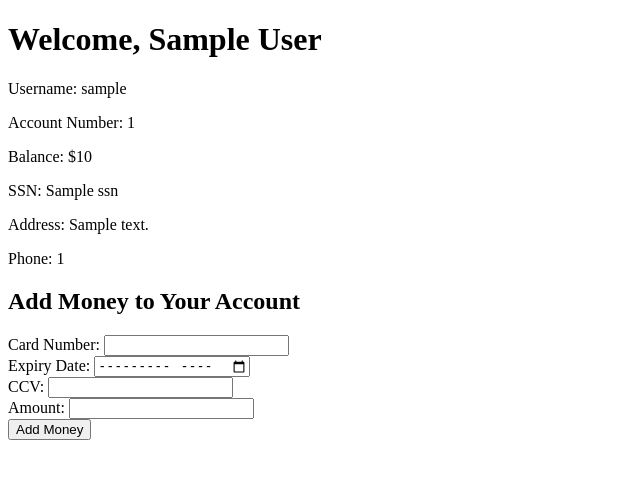
After one commit to TheDeadlyFlower1098/170Final, a Flask app: template templates/account.html in a window 1280 px wide. The commit adds this page. Shown: the top 479 px of the page, without its empty margins (0-640 px from the left). Run offline with Flask 3, Linux system fonts and the light colour scheme; the template is opened without the code that fills it: most values are stand-ins (such as "Sample title", 1, 10 or a date in 2020).

Commit message:
Worked on the My Account page (Git is making me push to pull mari's changes)

```diff
--- a/main.py
+++ b/main.py
@@ -1,17 +1,119 @@
-from flask import Flask, render_template, request, redirect, url_for, flash
+from flask import Flask, render_template, request, redirect, url_for, flash, session
 from sqlalchemy import create_engine, text
-from werkzeug.security import generate_password_hash
+from werkzeug.security import generate_password_hash, check_password_hash
+from datetime import datetime
+import random
 
 app = Flask(__name__)
 
 con_str = "mysql://root:cset155@localhost/bank"
 engine = create_engine(con_str, echo=True)
 conn = engine.connect()
+app.secret_key = 'your_secret_key'
 
 @app.route('/')
 def home():
     return render_template('home.html')
 
-# Run the Flask application in debug mode
+# Route to show user's account details
+@app.route('/account')
+def account():
+    if 'user_id' not in session:
+        return redirect(url_for('login'))  # Redirect if not logged in
+
+    user_id = session['user_id']
+    # Query user data
+    query = text("SELECT * FROM users WHERE user_id = :user_id")
+    result = conn.execute(query, user_id=user_id).fetchone()
+
+    if result:
+        user_info = {
+            'username': result['username'],
+            'first_name': result['first_name'],
+            'last_name': result['last_name'],
+            'ssn': result['ssn'],
+            'address': result['address'],
+            'phone_number': result['phone_number'],
+            'account_number': result['account_number'],
+            'balance': result['balance']
+        }
+        return render_template('account.html', user_info=user_info)
+    else:
+        flash('User not found', 'danger')
+        return redirect(url_for('home'))
+
+# Route to handle adding money to the account
+@app.route('/add_money', methods=['GET', 'POST'])
+def add_money():
+    if 'user_id' not in session:
+        return redirect(url_for('login'))  # Redirect if not logged in
+
+    if request.method == 'POST':
+        user_id = session['user_id']
+        card_number = request.form['card_number']
+        expiry_date = request.form['expiry_date']
+        ccv = request.form['ccv']
+        amount = float(request.form['amount'])
+
+        # Verify card details (simple validation for demonstration)
+        if len(card_number) != 16 or not card_number.isdigit():
+            flash('Invalid card number', 'danger')
+            return redirect(url_for('add_money'))
+
+        # Insert into card_transactions table
+        insert_query = text("""
+            INSERT INTO card_transactions (user_id, card_number, expiry_date, ccv, amount)
+            VALUES (:user_id, :card_number, :expiry_date, :ccv, :amount)
+        """)
+        conn.execute(insert_query, user_id=user_id, card_number=card_number, expiry_date=expiry_date, ccv=ccv, amount=amount)
+
+        # Update user's balance in the 'users' table
+        update_query = text("""
+            UPDATE users
+            SET balance = balance + :amount
+            WHERE user_id = :user_id
+        """)
+        conn.execute(update_query, amount=amount, user_id=user_id)
+
+        # Record the transaction in the transactions table
+        transaction_query = text("""
+            INSERT INTO transactions (sender_account_number, amount, transaction_type, description)
+            VALUES (:account_number, :amount, 'credit', 'Card Deposit')
+        """)
+        conn.execute(transaction_query, account_number=session.get('account_number'), amount=amount)
+
+        flash(f'${amount} has been added to your account.', 'success')
+        return redirect(url_for('account'))
+
+    return render_template('add_money.html')
+
+# Route for user login
+@app.route('/login', methods=['GET', 'POST'])
+def login():
+    if request.method == 'POST':
+        username = request.form['username']
+        password = request.form['password']
+
+        query = text("SELECT * FROM users WHERE username = :username")
+        result = conn.execute(query, username=username).fetchone()
+
+        if result and check_password_hash(result['password_hash'], password):
+            session['user_id'] = result['user_id']
+            session['username'] = result['username']
+            session['account_number'] = result['account_number']
+            return redirect(url_for('home'))
+        else:
+            flash('Invalid credentials', 'danger')
+
+    return render_template('login.html')
+
+# Route for user logout
+@app.route('/logout')
+def logout():
+    session.pop('user_id', None)
+    session.pop('username', None)
+    session.pop('account_number', None)
+    return redirect(url_for('home'))
+
 if __name__ == '__main__':
     app.run(debug=True)
--- /dev/null
+++ b/templates/account.html
@@ -0,0 +1,30 @@
+<!DOCTYPE html>
+<html lang="en">
+<head>
+    <meta charset="UTF-8">
+    <meta name="viewport" content="width=device-width, initial-scale=1.0">
+    <title>My Account - Flask Banking App</title>
+</head>
+<body>
+    <h1>Welcome, {{ user_info.first_name }} {{ user_info.last_name }}</h1>
+    <p>Username: {{ user_info.username }}</p>
+    <p>Account Number: {{ user_info.account_number }}</p>
+    <p>Balance: ${{ user_info.balance }}</p>
+    <p>SSN: {{ user_info.ssn }}</p>
+    <p>Address: {{ user_info.address }}</p>
+    <p>Phone: {{ user_info.phone_number }}</p>
+
+    <h2>Add Money to Your Account</h2>
+    <form action="{{ url_for('add_money') }}" method="POST">
+        <label for="card_number">Card Number:</label>
+        <input type="text" name="card_number" id="card_number" required><br>
+        <label for="expiry_date">Expiry Date:</label>
+        <input type="month" name="expiry_date" id="expiry_date" required><br>
+        <label for="ccv">CCV:</label>
+        <input type="text" name="ccv" id="ccv" required><br>
+        <label for="amount">Amount:</label>
+        <input type="number" name="amount" id="amount" required><br>
+        <button type="submit">Add Money</button>
+    </form>
+</body>
+</html>
--- a/templates/base.html
+++ b/templates/base.html
@@ -31,7 +31,7 @@
         }
 
         .navbar-brand img {
-            width: 40px;  /* Adjust the logo size as needed */
+            width: 40px;
             height: auto;
             margin-right: 10px;
         }
@@ -62,6 +62,10 @@
                     </li>
                     <li class="nav-item">
                         <a class="nav-link" href="/logout">Logout</a>
+                    </li>
+                    <!-- Display user's name -->
+                    <li class="nav-item">
+                        <a class="nav-link" href="#">Welcome, {{ session.get('user_name') }}</a>  <!-- Use user_name from session -->
                     </li>
                 {% else %}
                     <!-- Not Logged In -->
```
Also changed, not shown: templates/add_money.html (added, +22 -0 lines).
